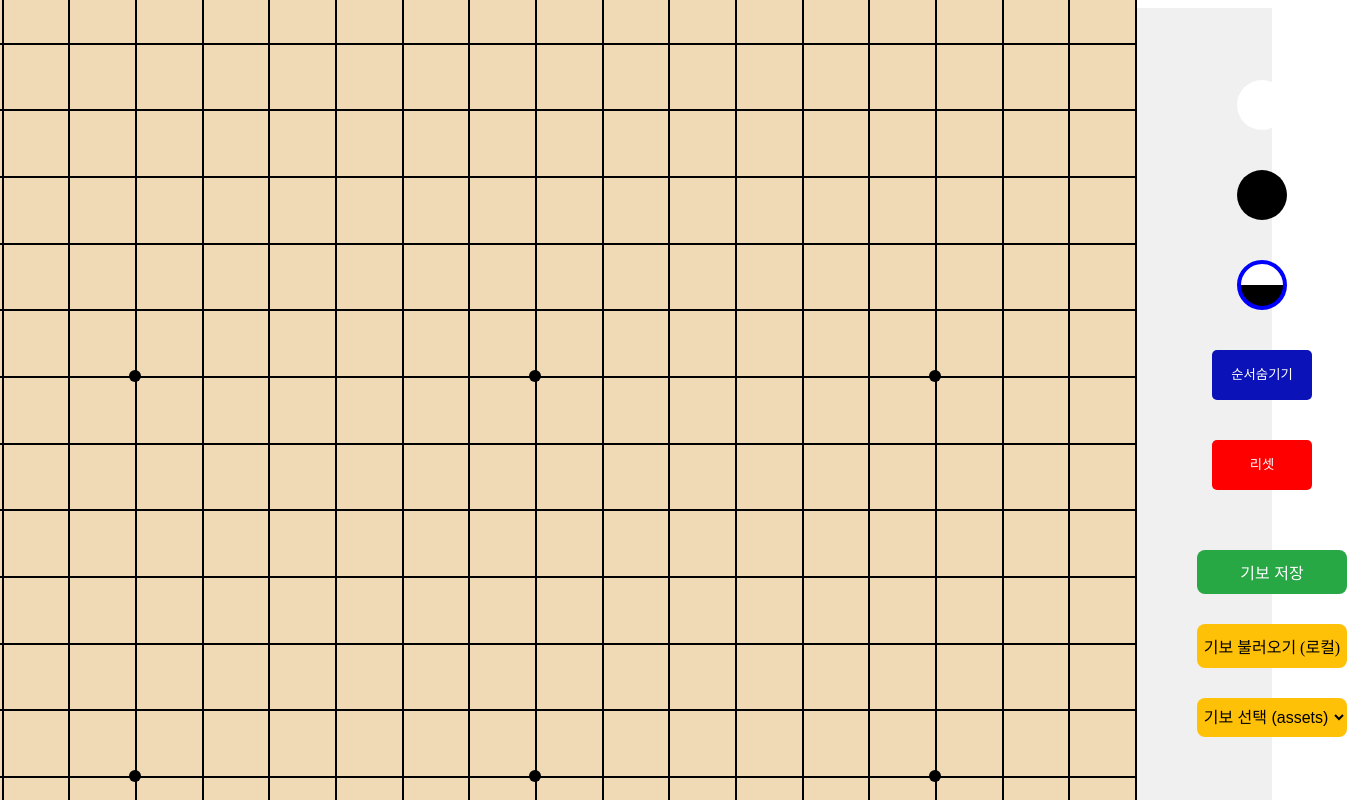
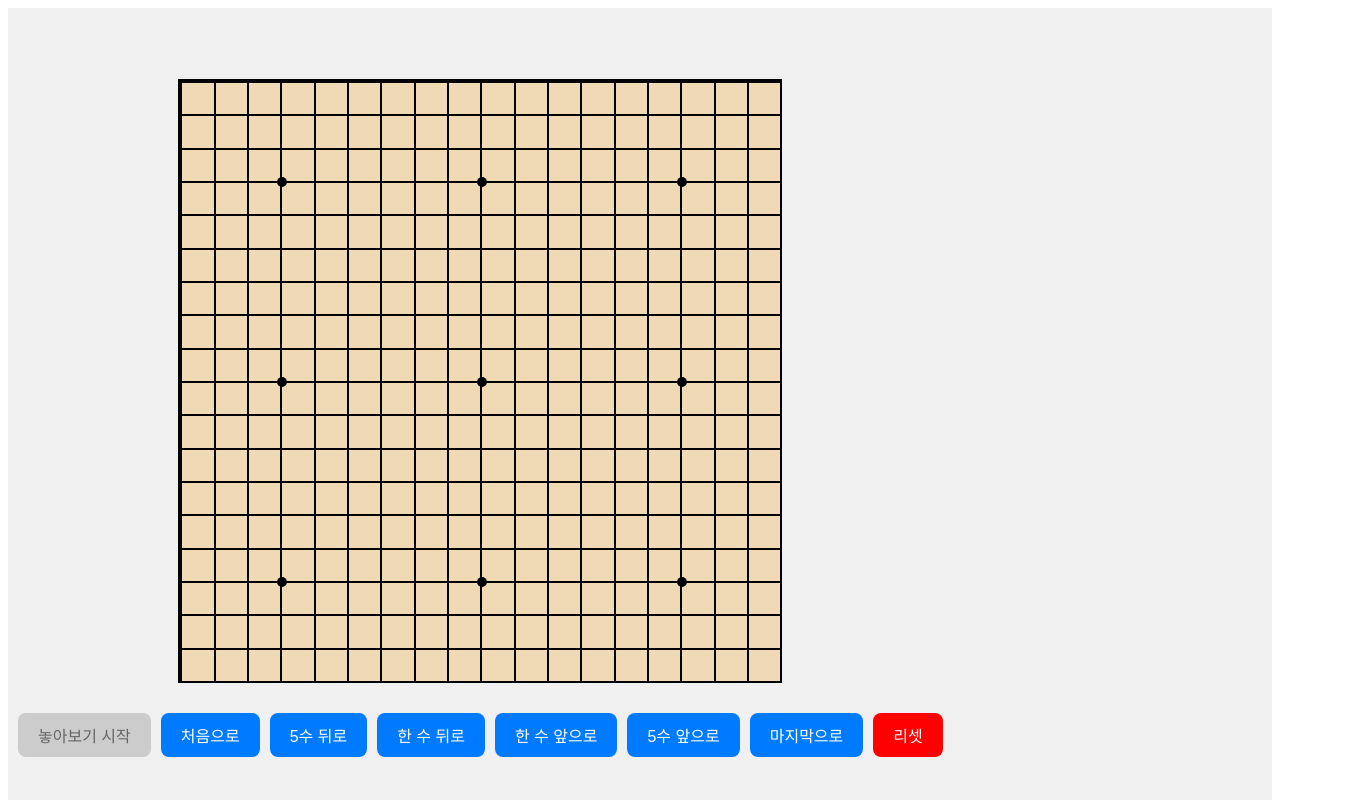
Before and after one commit to AriJang/AriJang.github.io, a SvelteKit app: page /go in a window 1280 px wide. Shown: the top 800 px of the page, 1347 px wide, since content can reach past the window. Built offline with nearby package versions, Linux system fonts and the light colour scheme.

Commit message:
브라우저 크기에 따른 미디어 쿼리 적용

```diff
--- a/src/routes/go/+page.svelte
+++ b/src/routes/go/+page.svelte
@@ -7,11 +7,14 @@
 
     onMount(async () => {
         console.log('import.meta.env.DEV = ' , import.meta.env.DEV);
+
         if (import.meta.env.DEV) { // 동적 빌드일 때만 API 호출
             fetchKiboFilesOnRuntime();
         } else { // 정적 빌드
             fetchKiboFilesFromBuild();
         }
+
+
     });
 
 </script>
@@ -37,7 +40,7 @@
         display: flex;
         justify-content: center;
         align-items: center;
-        flex: 0 0 800px;
+        flex: 0 0 1200px;
         margin-right: 20px;
     }
 
@@ -49,6 +52,35 @@
         margin-top: 20px;
         width: 100%;
     }
+
+    @media screen and (max-width: 1250px), screen and (max-height: 1300px) {
+        .container {
+            flex-direction: column;
+        }
+        .board-container {
+            flex: 0 0 800px;
+            margin-right: 0;
+            margin-bottom: 20px;
+        }
+    }
+
+    @media screen and (max-width: 830px), screen and (max-height: 900px) {
+        .container {
+            flex-direction: column;
+            align-items: flex-start;
+            padding: 10px;
+        }
+
+        .board-container {
+            flex: 0 0 600px;
+        }
+
+        .media-buttons-container {
+            gap: 5px;
+            margin-top: 10px;
+    }
+
+}
 </style>
 
 <div class="container">
@@ -64,7 +96,4 @@
         <ControlButtons />
       </div>
     </div>
-
-    <!-- 바둑판 오른쪽에 위치할 옵션 버튼 그룹 -->
-    <OptionButtons />
 </div>
--- a/src/routes/go/components/ControlButtons.svelte
+++ b/src/routes/go/components/ControlButtons.svelte
@@ -1,5 +1,5 @@
 <script>
-import { goToStart, goBackFiveMoves, undoMove, redoMove, goForwardFiveMoves, goToEnd, toggleTryMode, isTryModeActive, isKiboLoaded, undoTryMove } from '../stores/goStore';
+import { goToStart, goBackFiveMoves, undoMove, redoMove, goForwardFiveMoves, goToEnd, toggleTryMode, isTryModeActive, isKiboLoaded, undoTryMove, resetBoard } from '../stores/goStore';
 
 function handleUndo(event) {
     event.preventDefault();
@@ -25,6 +25,7 @@ function handleUndo(event) {
     <button class="button" on:click={redoMove} disabled={$isTryModeActive}>한 수 앞으로</button>
     <button class="button" on:click={goForwardFiveMoves} disabled={$isTryModeActive}>5수 앞으로</button>
     <button class="button" on:click={goToEnd} disabled={$isTryModeActive}>마지막으로</button>
+    <button class="button" on:click={resetBoard} style="background-color: red;">리셋</button>
 </div>
 
 <style>
--- a/src/routes/go/components/GoBoard.svelte
+++ b/src/routes/go/components/GoBoard.svelte
@@ -1,6 +1,37 @@
 <script>
   import { board, moveHistoryStack, showMoveNumbers, placeStone, undoMove, isTryModeActive, tryMoveHistoryStack, undoTryMove, tryHistory } from '../stores/goStore';
   import { starPoints } from '../constants';
+  import { onMount } from 'svelte';
+
+  let boardSize = 1200; // 기본 셀 크기 (px 단위)
+  let cellSize = boardSize / 18;
+
+  onMount(() => {
+    // 미디어 쿼리를 사용하여 화면 크기에 따른 반응형 처리
+    const smallScreenQuery = window.matchMedia('(max-width: 830px), (max-height: 900px)');
+    const mediumScreenQuery = window.matchMedia('(max-width: 1250px), (max-height: 1300px)');
+
+    function updateCellSize() {
+        if (smallScreenQuery.matches) {
+            console.log('GoBoard small boardSize = 600');
+            boardSize = 600;
+        } else if (mediumScreenQuery.matches) {
+            console.log('GoBoard medium boardSize = 800');
+            boardSize = 800;
+        } else {
+            console.log('GoBoard large boardSize = 1200');
+            boardSize = 1200;
+        }
+        cellSize = boardSize / 18;
+        console.log('cellSize = ', cellSize);
+    }
+
+
+    // 미디어 쿼리 상태에 따라 셀 크기 업데이트
+    updateCellSize();
+    smallScreenQuery.addEventListener('change', updateCellSize);
+    mediumScreenQuery.addEventListener('change', updateCellSize);
+  });
 
   function handleUndo(event) {
     event.preventDefault();
@@ -15,10 +46,10 @@
 <!-- svelte-ignore a11y-no-static-element-interactions -->
 <div class="board" on:contextmenu={handleUndo}>
     {#each Array(19) as _, index}
-        <div class="line horizontal" style="top: {index * (1200 / 18)}px"></div>
+        <div class="line horizontal" style="top: {index * cellSize}px"></div>
     {/each}
     {#each Array(19) as _, index}
-        <div class="line vertical" style="left: {index * (1200 / 18)}px"></div>
+        <div class="line vertical" style="left: {index * cellSize}px"></div>
     {/each}
     {#each $board.slice(1, 20) as row, x}
         <!-- svelte-ignore a11y-no-static-element-interactions -->
@@ -26,10 +57,10 @@
             <!-- svelte-ignore a11y-click-events-have-key-events -->
             <!-- svelte-ignore a11y-no-static-element-interactions -->
             <div class="cell"
-                 style="top: {x * (1200 / 18) - 25}px; left: {y * (1200 / 18) - 25}px;"
-                 on:click={() => {placeStone(x + 1, y + 1);}}
-                 on:keydown={(e) => { if (e.key === 'Enter') placeStone(x + 1, y + 1); }}
-                 role="button" tabindex="0">
+                style="top: {x * cellSize - cellSize / 2}px; left: {y * cellSize - cellSize / 2}px;"
+                on:click={() => {placeStone(x + 1, y + 1);}}
+                on:keydown={(e) => { if (e.key === 'Enter') placeStone(x + 1, y + 1); }}
+                role="button" tabindex="0">
                 {#if starPoints.some(point => point.x === x + 1 && point.y === y + 1)}
                     <div class="star-point"></div>
                 {/if}
@@ -105,13 +136,12 @@
 
     .star-point {
         position: absolute;
-        width: 12px;
-        height: 12px;
+        width: 16px;
+        height: 16px;
         background-color: black;
         border-radius: 50%;
-        top: 53%;
-        left: 53%;
-        transform: translate(-50%, -50%);
+        top: 55%;
+        left: 55%;
     }
 
     .stone {
@@ -119,9 +149,8 @@
         width: 55px;
         height: 55px;
         border-radius: 50%;
-        top: 50%;
-        left: 50%;
-        transform: translate(-50%, -50%);
+        top: 10%;
+        left: 10%;
         display: flex;
         justify-content: center;
         align-items: center;
@@ -147,4 +176,52 @@
         align-items: center;
     }
 
+    @media screen and (max-width: 1250px), screen and (max-height: 1300px) {
+        .board {
+            width: 800px;
+            height: 800px;
+        }
+
+        .cell {
+            width: 42px;
+            height: 42px;
+        }
+
+        .stone {
+            width: 38px;
+            height: 38px;
+        }
+
+        .star-point {
+            width: 12px;
+            height: 12px;
+            top: 40%;
+            left: 40%;
+        }
+    }
+
+    @media screen and (max-width: 830px), screen and (max-height: 900px) {
+        .board {
+            width: 600px;
+            height: 600px;
+        }
+
+        .cell {
+            width: 32px;
+            height: 32px;
+        }
+
+        .stone {
+            width: 28px;
+            height: 28px;
+        }
+
+        .star-point {
+            width: 10px;
+            height: 10px;
+            top: 40%;
+            left: 40%;
+        }
+    }
+
 </style>
--- a/src/routes/go/components/OptionButtons.svelte
+++ b/src/routes/go/components/OptionButtons.svelte
@@ -1,6 +1,6 @@
 <script>
   import { currentMode, toggleMoveNumbers, setWhiteMode, setBlackMode, setAlternateMode, showMoveNumbers,
-            resetBoard, saveKibo,  kiboFiles, loadKiboFromLocal, loadKiboFromAssets } from '../stores/goStore';
+            saveKibo,  kiboFiles, loadKiboFromLocal, loadKiboFromAssets } from '../stores/goStore';
 </script>
 
 <div class="controls-side">
@@ -10,7 +10,6 @@
     <button class="button number-button" on:click={toggleMoveNumbers}>
         {#if $showMoveNumbers} 순서숨기기 {:else} 순서보이기 {/if}
     </button>
-    <button class="button number-button" on:click={resetBoard} style="background-color: red;">리셋</button>
     <div class="kibo-container">
         <button class="kibo-button save" on:click={saveKibo}>기보 저장</button>
 
--- a/src/routes/go/stores/goStore.js
+++ b/src/routes/go/stores/goStore.js
@@ -13,7 +13,7 @@ export const moveHistoryStack = writable(initialMoveHistoryStack);
 export const gMoveCount = writable(0);
 export const history = writable([]);
 export const redoStack = writable([]);
-export const showMoveNumbers = writable(true);
+export const showMoveNumbers = writable(false);
 
 export const kiboFiles = writable([]);
 export const isKiboLoaded = writable(false);
```
